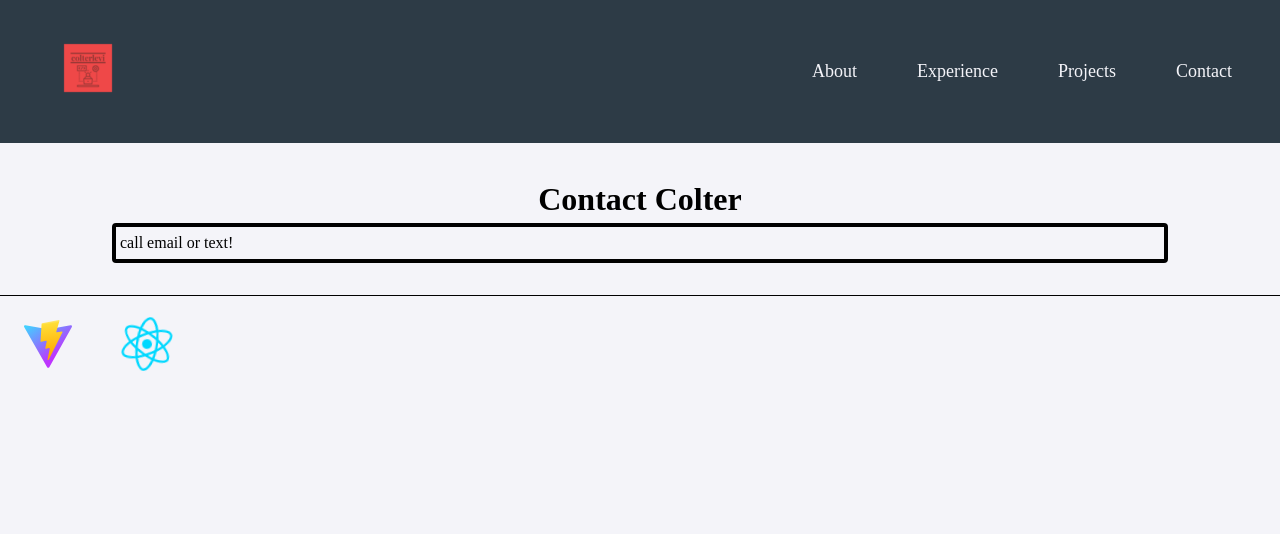
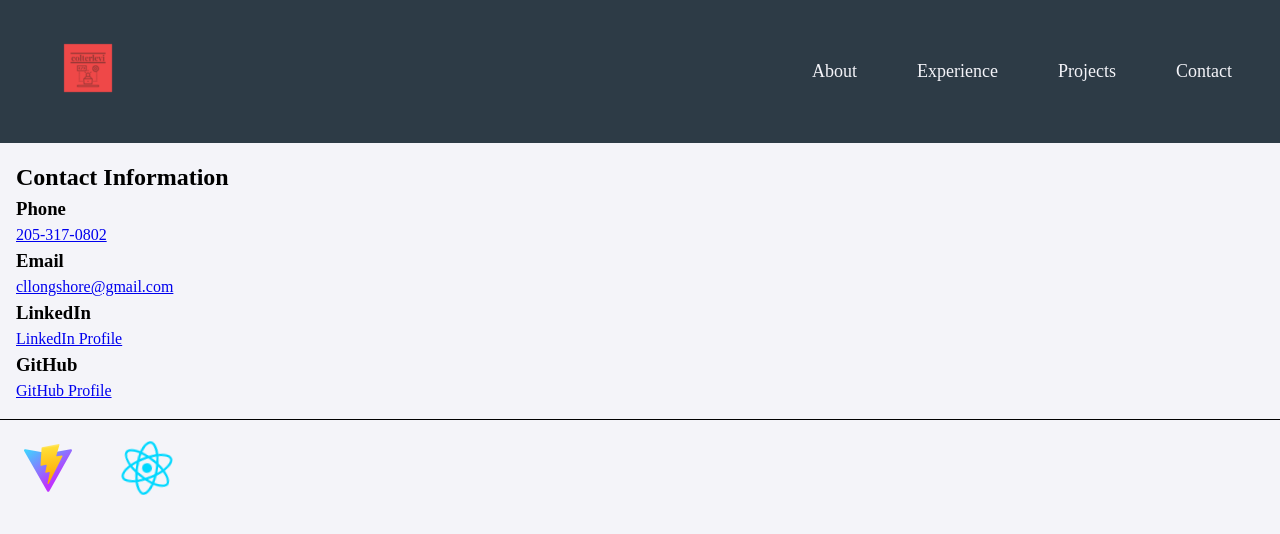
Before and after one commit to colterlevi/colterlevi_com, a React (Vite) app: page /contact in a window 1280 px wide. Shown: the top 534 px of the page. Built offline with nearby package versions, Linux system fonts and the light colour scheme; a web font is replaced by a local one.

Commit message:
contact gallery

```diff
--- a/src/components/Contact.jsx
+++ b/src/components/Contact.jsx
@@ -1,23 +1,47 @@
-import { useState } from 'react'
-import { motion } from 'framer-motion'
+import React from 'react';
+import { motion } from 'framer-motion';
 
 const Contact = () => {
+    // Define variants for animations
+    const cardVariants = {
+        offscreen: { y: 50, opacity: 0 },
+        onscreen: {
+            y: 0,
+            opacity: 1,
+            transition: { type: "spring", bounce: 0.4, duration: 0.8 }
+        }
+    };
+
+    // Contact information
+    const contacts = [
+        { id: 1, type: 'Phone', value: '205-317-0802', link: `tel:205-317-0802` },
+        { id: 2, type: 'Email', value: 'cllongshore@gmail.com', link: `mailto:cllongshore@gmail.com` },
+        { id: 3, type: 'LinkedIn', value: 'LinkedIn Profile', link: `https://www.linkedin.com/in/cllongshore/` },
+        { id: 4, type: 'GitHub', value: 'GitHub Profile', link: `https://github.com/colterlevi` },
+    ];
 
     return (
-        <motion.div
-            className="card"
-            initial={{ opacity: 0, scale: .95 }}
-            animate={{ opacity: 1, scale: 1 }}
-            transition={{ duration: .75 }}
-        >
-            <h1>Contact Colter</h1>
-           <div className='subcard'>
-                <p>
-                    call email or text!
-                </p>
-            </div>
-        </motion.div>
-    )
-}
+        <div>
+            <h2>Contact Information</h2>
+            <motion.div
+                initial="offscreen"
+                whileInView="onscreen"
+                viewport={{ once: true, amount: 0.5 }}
+                className="contact-gallery"
+            >
+                {contacts.map((contact) => (
+                    <motion.div key={contact.id} variants={cardVariants} className="contact-card">
+                        <h3>{contact.type}</h3>
+                        <p>
+                            <a href={contact.link} target="_blank" rel="noopener noreferrer">
+                                {contact.value}
+                            </a>
+                        </p>
+                    </motion.div>
+                ))}
+            </motion.div>
+        </div>
+    );
+};
 
-export default Contact
+export default Contact;
```
